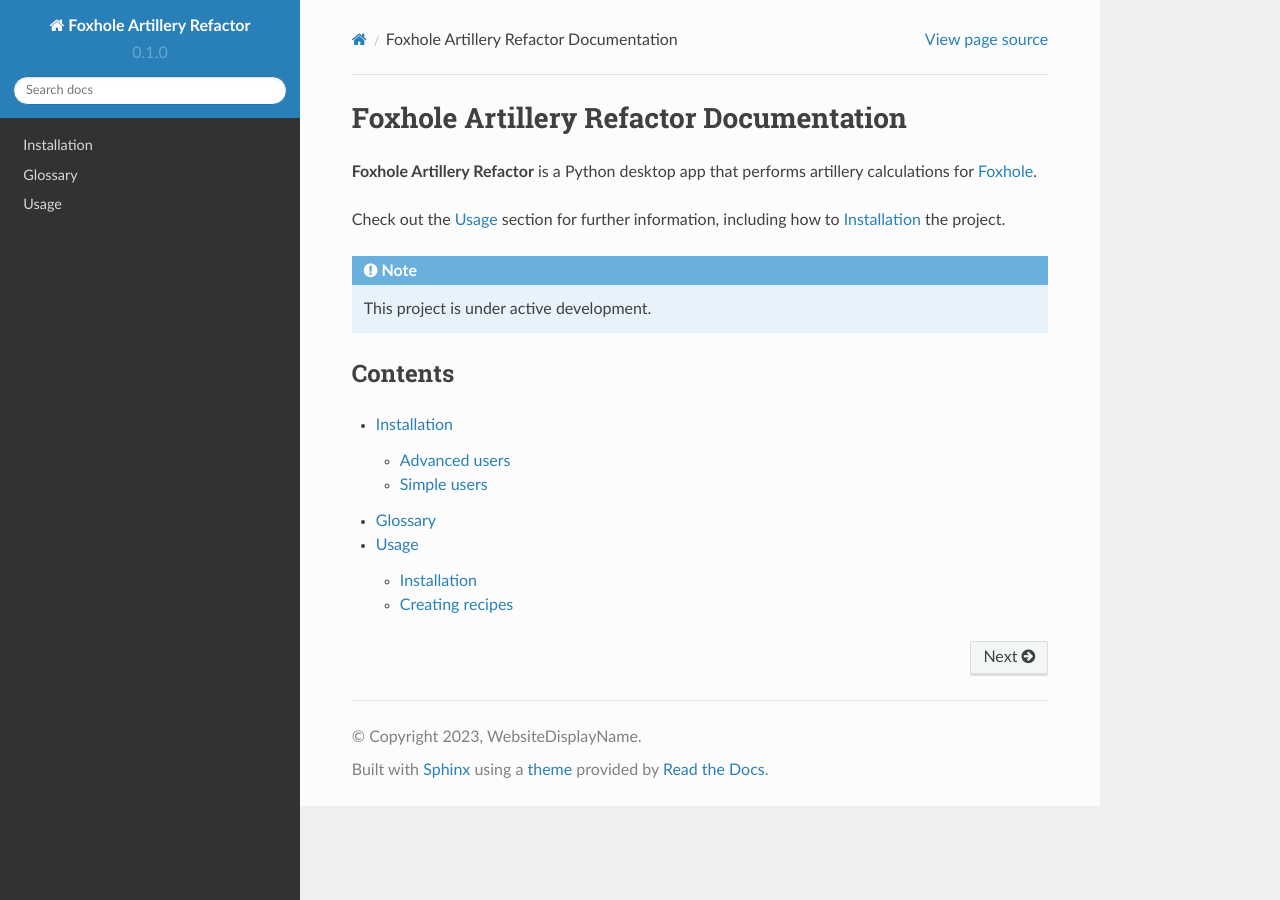
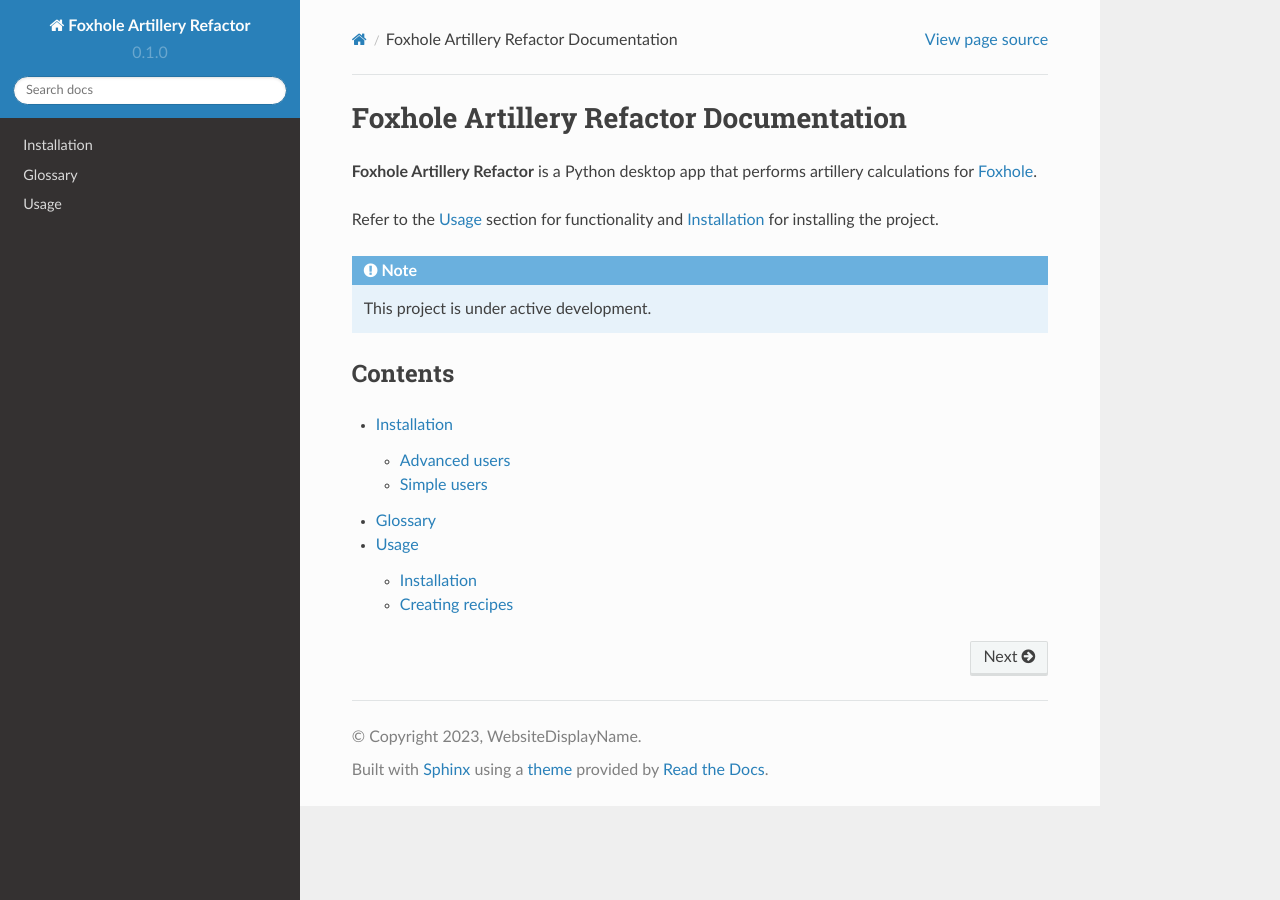
Before and after one commit to WebsiteDisplayName/foxholeArtilleryRefactor, a Sphinx documentation site: the page built from docs/source/index.rst, in a window 1280 px wide. Built offline with Sphinx 7.4.7 and the Read the Docs theme 2.0.0, drawn with Linux system fonts in a browser that asks for light colours.

Commit message:
update docs

```diff
--- a/docs/source/index.rst
+++ b/docs/source/index.rst
@@ -5,8 +5,8 @@ Foxhole Artillery Refactor Documentation
 for `Foxhole <https://store.steampowered.com/app/505460/Foxhole/>`_.
 
 
-Check out the :doc:`usage` section for further information, including
-how to :ref:`installation` the project.
+Refer to the :doc:`usage` section for functionality and :doc:`installation` for installing
+the project.
 
 .. note::
 
```
